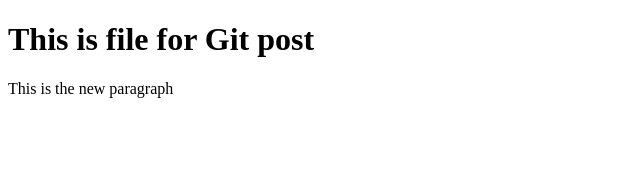
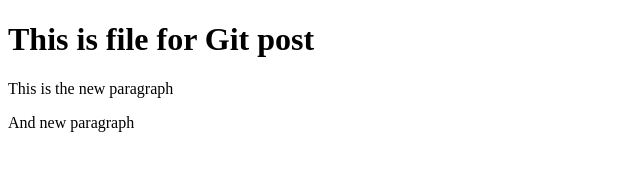
Before and after one commit to Dejan-Dasic/for-git, a plain HTML site: page index.html in a window 1280 px wide. Shown: the whole page, without its empty margins (0-640 px from the left). Drawn offline with Linux system fonts and the light colour scheme.

Commit message:
new changes

```diff
--- a/index.html
+++ b/index.html
@@ -9,5 +9,6 @@
 <body>
     <h1>This is file for Git post</h1>
     <p>This is the new paragraph</p>
+    <p>And new paragraph</p>
 </body>
 </html>
```
